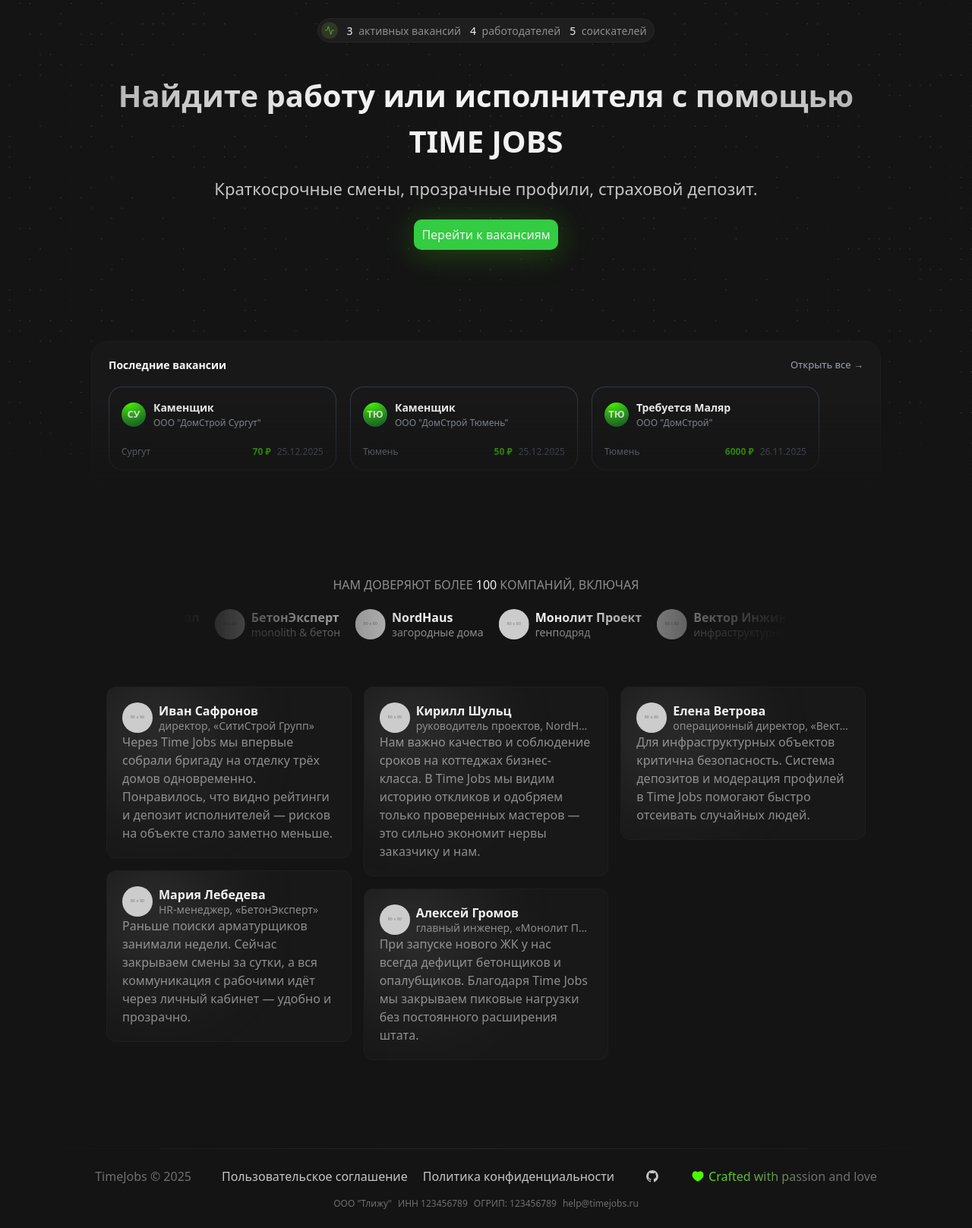
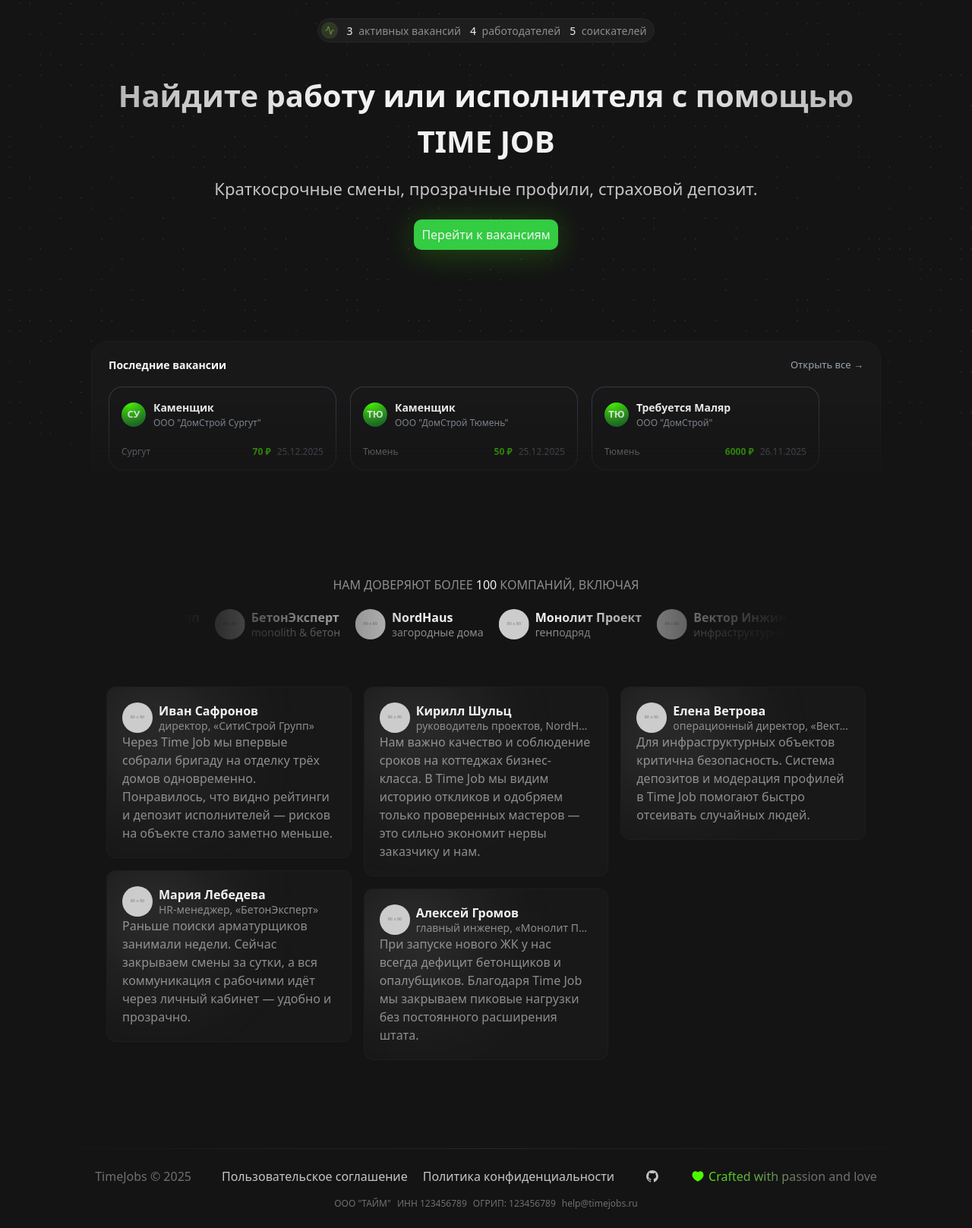
Before and after one commit to kreker0001/TimeJobs, a Flask app: page / in a window 1280 px wide. Shown: the part 69-1686 px from the top of the page at 76% size. Run offline with Flask 3, Linux system fonts and the light colour scheme; data comes from the database, SQL or seed files in the repository; grey boxes labelled with a size stand in for pictures from a placeholder-image service; some libraries are stand-ins or nearby versions.

Commit message:
rename jobs to job, ooo "ТАЙМ"

```diff
--- a/templates/index.html
+++ b/templates/index.html
@@ -1,5 +1,5 @@
 {% extends "base.html" %}
-{% block title %}Time Jobs — биржа строителей{% endblock %}
+{% block title %}Time Job — биржа строителей{% endblock %}
 
 {% block content %}
 
@@ -26,7 +26,7 @@
 
                     <p data-v-869f8f0a="" class="offer-title">
                         Найдите работу или исполнителя с помощью<br>
-                        <span class="ra-hero-accent">TIME JOBS</span>
+                        <span class="ra-hero-accent">TIME JOB</span>
                     </p>
                     <p data-v-869f8f0a="" class="offer-subtitle">Краткосрочные смены, прозрачные профили, страховой депозит.</p>
                     <div data-v-869f8f0a="" class="flex gap-2.5 items-center mt-6">
@@ -200,7 +200,7 @@
                                     <p data-v-f101b359="" class="message no-wrap-line">директор, «СитиСтрой Групп»</p>
                                 </div>
                             </div><span data-v-869f8f0a="" class="comment-text">
-                                Через Time Jobs мы впервые собрали бригаду на отделку трёх домов одновременно.
+                                Через Time Job мы впервые собрали бригаду на отделку трёх домов одновременно.
                                 Понравилось, что видно рейтинги и депозит исполнителей — рисков на объекте стало заметно меньше.
                             </span>
                         </div>
@@ -236,7 +236,7 @@
                                 </div>
                             </div><span data-v-869f8f0a="" class="comment-text">
                                 Нам важно качество и соблюдение сроков на коттеджах бизнес-класса.
-                                В Time Jobs мы видим историю откликов и одобряем только проверенных мастеров —
+                                В Time Job мы видим историю откликов и одобряем только проверенных мастеров —
                                 это сильно экономит нервы заказчику и нам.
                             </span>
                         </div>
@@ -254,7 +254,7 @@
                                 </div>
                             </div><span data-v-869f8f0a="" class="comment-text">
                                 При запуске нового ЖК у нас всегда дефицит бетонщиков и опалубщиков.
-                                Благодаря Time Jobs мы закрываем пиковые нагрузки без постоянного расширения штата.
+                                Благодаря Time Job мы закрываем пиковые нагрузки без постоянного расширения штата.
                             </span>
                         </div>
                         <div data-v-869f8f0a="" class="comment">
@@ -271,7 +271,7 @@
                                 </div>
                             </div><span data-v-869f8f0a="" class="comment-text">
                                 Для инфраструктурных объектов критична безопасность.
-                                Система депозитов и модерация профилей в Time Jobs помогают быстро отсеивать случайных людей.
+                                Система депозитов и модерация профилей в Time Job помогают быстро отсеивать случайных людей.
                             </span>
                         </div>
                     </div>
@@ -303,7 +303,7 @@
                 </a>
                     -->
               </div><span data-v-477edc33="" class="love"><svg data-v-477edc33="" viewBox="0 0 24 24" xmlns="http://www.w3.org/2000/svg" style="width: 20px !important; fill: #4cfa00;"><path d="M21 10C21 15.75 12.75 20 12 20C11.25 20 3 15.75 3 10C3 6 5.5 4 8 4C10.5 4 12 5.5 12 5.5C12 5.5 13.5 4 16 4C18.5 4 21 6 21 10Z" stroke-width="2" stroke-linejoin="round"></path></svg> Crafted with passion and love</span></div>
-            <div data-v-477edc33="" class="flex gap-2 flex-wrap justify-center text-grey-500 text-xs"><span data-v-477edc33="">ООО "Тлижу"</span><span data-v-477edc33="">ИНН 123456789</span><span data-v-477edc33="">ОГРИП: 123456789</span><span data-v-477edc33="">help@timejobs.ru</span></div>
+            <div data-v-477edc33="" class="flex gap-2 flex-wrap justify-center text-grey-500 text-xs"><span data-v-477edc33="">ООО "ТАЙМ"</span><span data-v-477edc33="">ИНН 123456789</span><span data-v-477edc33="">ОГРИП: 123456789</span><span data-v-477edc33="">help@timejobs.ru</span></div>
           </div>
         </footer>
       </main>
```
